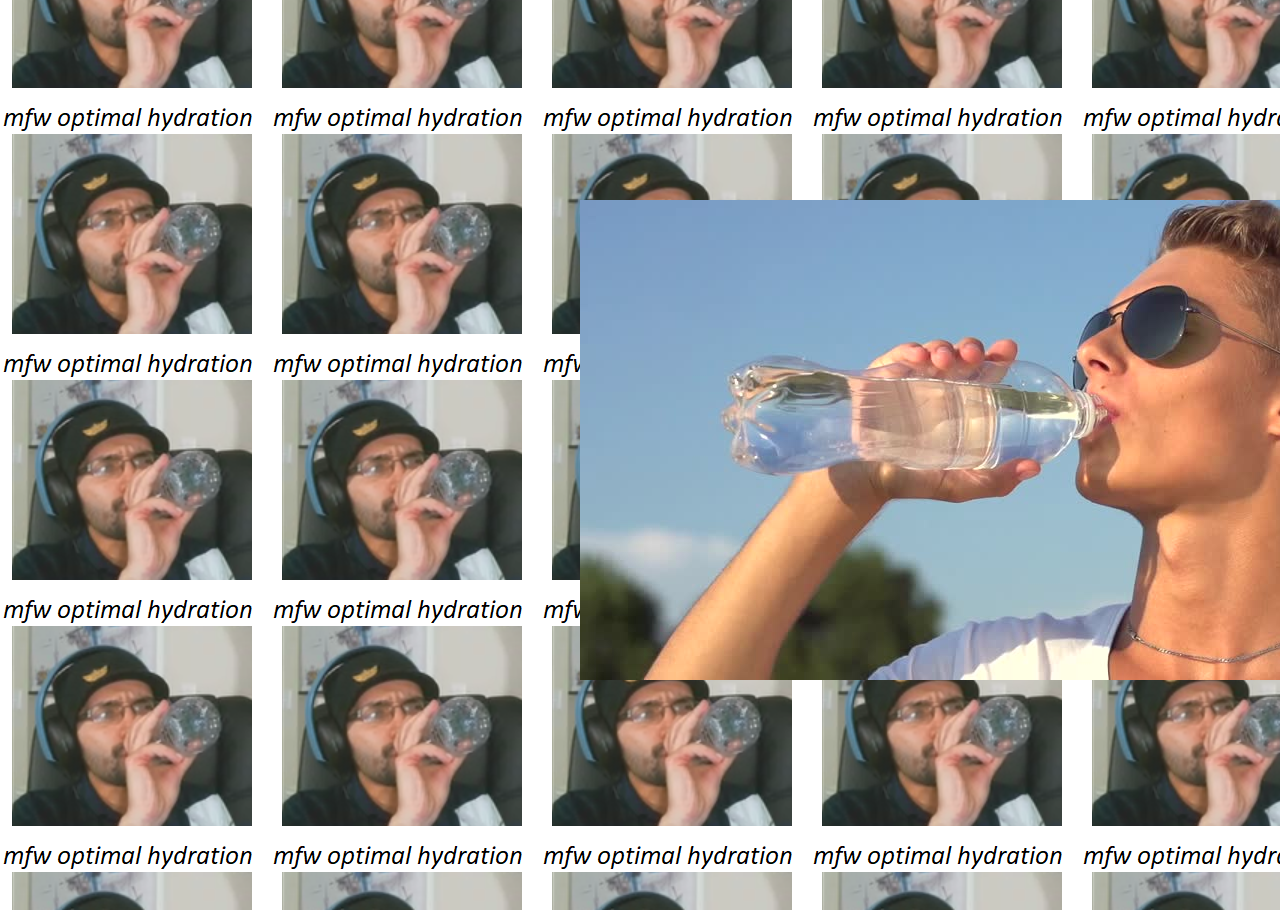
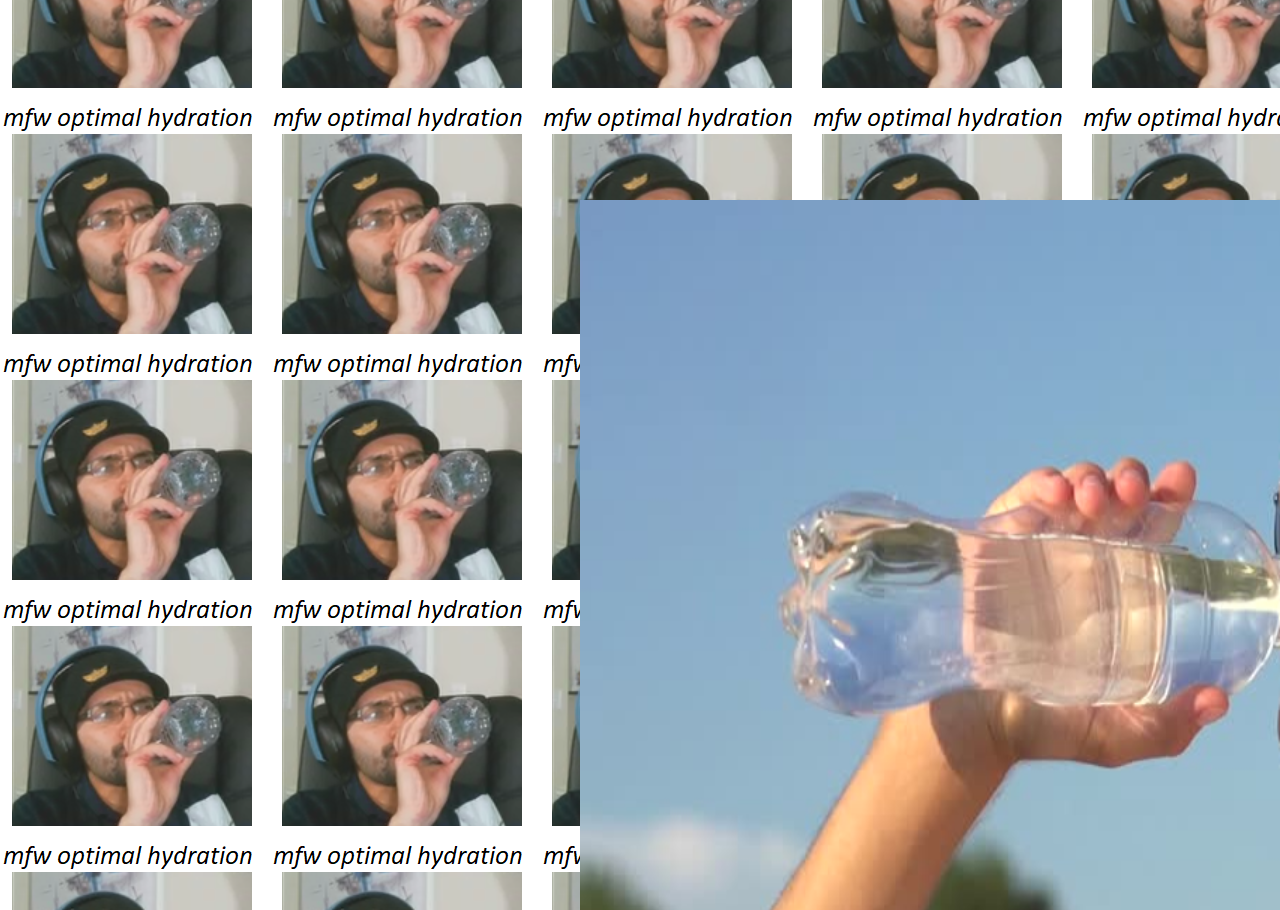
Before and after one commit to therealtenndex/therealtenndex.github.io, a PHP site: page / in a window 1280 px wide. Shown: the part 390-1300 px from the top of the page. Run offline with PHP 8.4, Linux system fonts and the light colour scheme.

Commit message:
Update style.css

```diff
--- a/style.css
+++ b/style.css
@@ -42,6 +42,8 @@ audio {
     position: absolute;
     top: 50%;
     left: 50%;
+	width: 1200px;
+    height: 900px;
     margin:-60px 0 0 -60px;
     -webkit-animation:spin 1.1s linear infinite;
     -moz-animation:spin 1.1s linear infinite;
```
